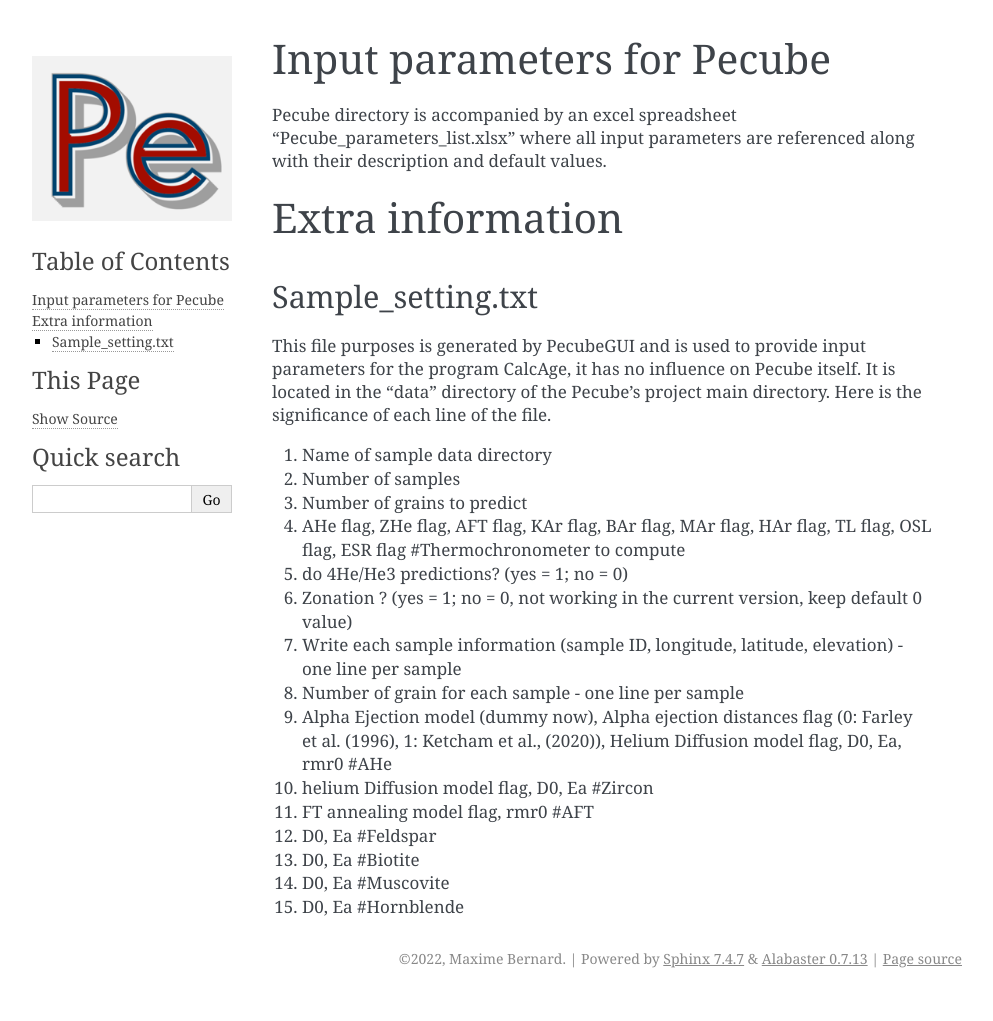
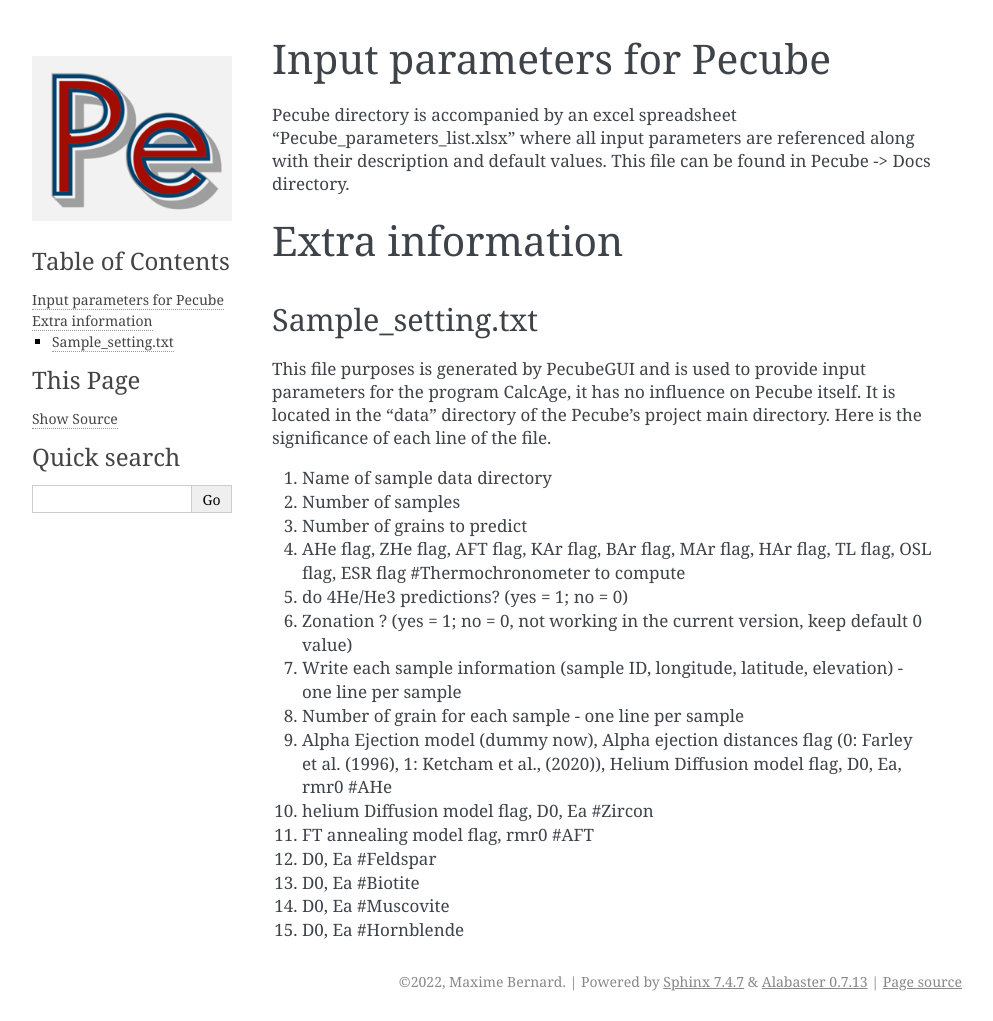
Before and after one commit to MBernAca/PecubeGUI_Doc, a Sphinx documentation site: the page built from docs/source/Extra.rst, in a window 1280 px wide. Shown: the whole page, without its empty margins (148-1141 px from the left). Built offline with Sphinx 7.4.7, drawn with Linux system fonts in a browser that asks for light colours; before the commit the page ends 998 px from its top, so only the background shows below that.

Commit message:
Update Extra.rst

```diff
--- a/docs/source/Extra.rst
+++ b/docs/source/Extra.rst
@@ -4,7 +4,7 @@
 Input parameters for Pecube
 ===========================
 
-| Pecube directory is accompanied by an excel spreadsheet "Pecube_parameters_list.xlsx" where all input parameters are referenced along with their description and default values.
+| Pecube directory is accompanied by an excel spreadsheet "Pecube_parameters_list.xlsx" where all input parameters are referenced along with their description and default values. This file can be found in Pecube -> Docs directory.
 
 
 =================
```
